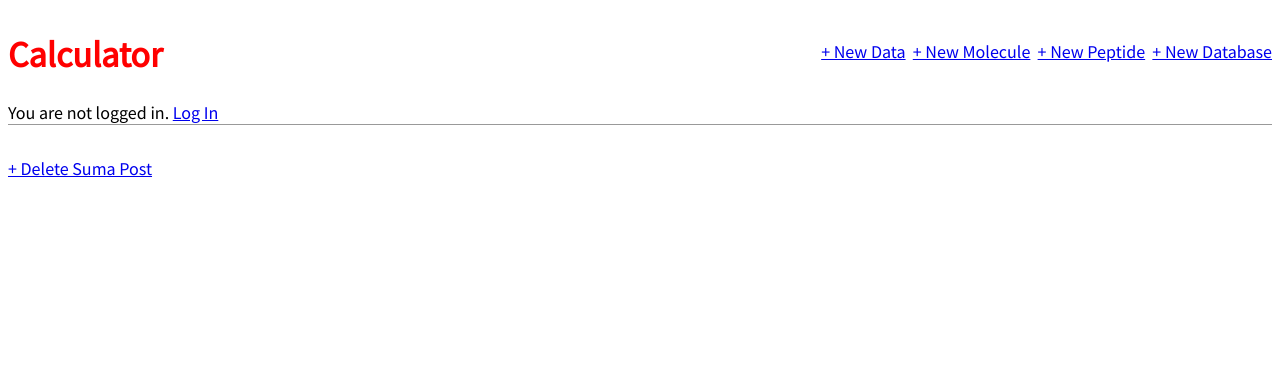
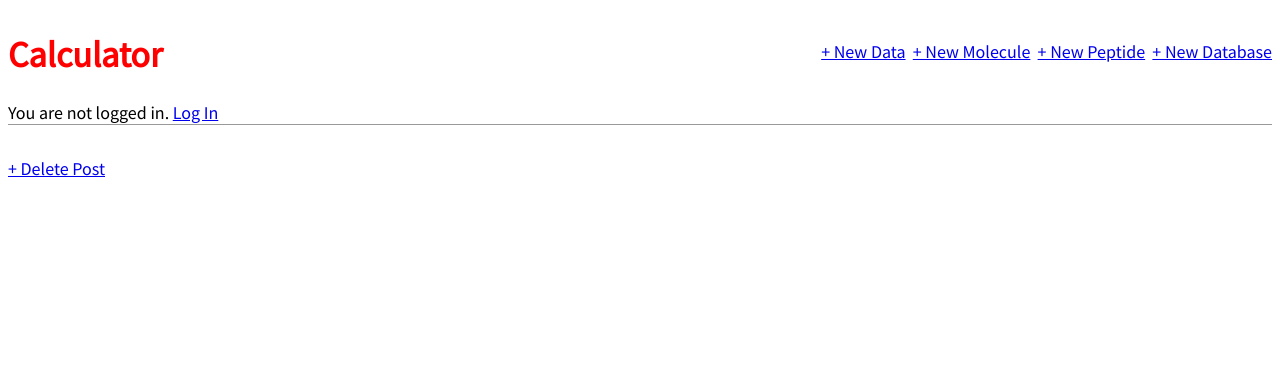
Before and after one commit to ugbioinformatics/programming_project_WCh, a Django app: template templates/post_detail.html in a window 1280 px wide. Shown: the top 385 px of the page. Run offline with Django 4.2, Linux system fonts and the light colour scheme; the template is opened without the code that fills it, so the values that code supplies are empty; some libraries are stand-ins or nearby versions.

Commit message:
Update post_detail.html

```diff
--- a/templates/post_detail.html
+++ b/templates/post_detail.html
@@ -126,5 +126,5 @@
             <a href="{% url 'smiles_edit' post.pk %}">+ Edit Smiles Post</a>
         {% endif %}
 
-    <p><a href="{% url 'post_delete' post.pk %}">+ Delete Suma Post</a></p>
+    <p><a href="{% url 'post_delete' post.pk %}">+ Delete Post</a></p>
 {% endblock content %}
```
